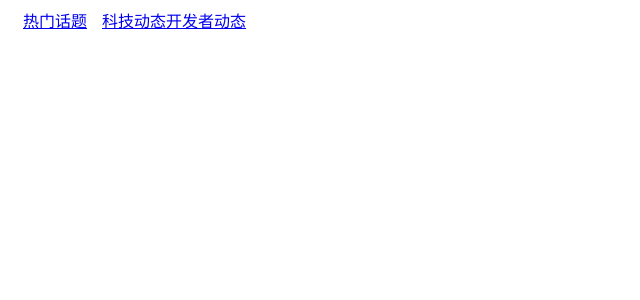
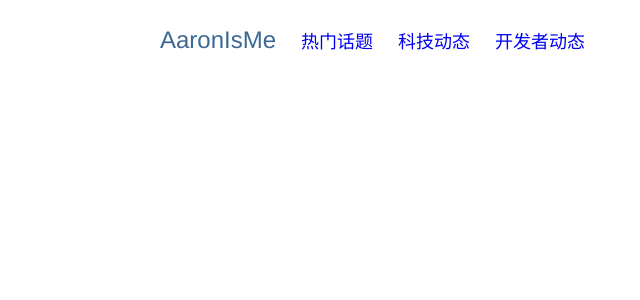
Before and after one commit to AC-Dolores/dolores-frontend, a React app: page / in a window 1280 px wide. Shown: the top 300 px of the page, without its empty margins (0-640 px from the left). Built offline with nearby package versions, Linux system fonts and the light colour scheme.

Commit message:
add the header css part

```diff
--- a/src/app-client.js
+++ b/src/app-client.js
@@ -1,6 +1,7 @@
 import React from 'react';
 import ReactDOM from 'react-dom';
 import { BrowserRouter } from 'react-router-dom'
+import './styles/index.scss'
 import App from './App';
 
 ReactDOM.render(
--- a/src/components/Header/Header.js
+++ b/src/components/Header/Header.js
@@ -3,9 +3,14 @@ import { Link, Route } from 'react-router-dom';
 import './Header.scss';
 
 export  default () => <header>
-  <nav className="Header">
-    <Link to="/topics" className="Link">热门话题</Link>
-    <Link to="/news">科技动态</Link>
-    <Link to="/news">开发者动态</Link>
-  </nav>
+  <div className="header">
+    <nav className="nav-bar">
+      <a className="logo">AaronIsMe</a>
+      <div className="link-box">
+        <Link to="/topics" className="link">热门话题</Link>
+        <Link to="/news" className="link">科技动态</Link>
+        <Link to="/news" className="link" >开发者动态</Link>
+      </div>
+    </nav>
+  </div>
 </header>
--- a/src/components/Header/Header.scss
+++ b/src/components/Header/Header.scss
@@ -1,7 +1,26 @@
-.Header {
-  padding-right: 10px;
-  color: blueviolet;
-  .Link{
-    margin: 0 15px;
+.header {
+  width: 960px;
+  height: 80px;
+  margin: 0 auto;
+  padding-top: 1px;
+
+  .nav-bar {
+    height:30px;
+    margin: 25px 0px;
+  }
+  .logo {
+    color: #3C6894;
+    font-size: 24px;
+    font-family: "Helvetica Neue", Helvetica, Arial, sans-serif;
+  };
+  .link-box {
+    display: inline-block;
+    width: 400px;
+    .link{
+      font-family: "Helvetica Neue", Helvetica, Arial, sans-serif;
+      font-size: 18px;
+      text-decoration: none;
+      margin: 0 0 0 25px;
+    }
   }
 }
--- /dev/null
+++ b/src/styles/index.scss
@@ -0,0 +1,42 @@
+html {
+  height: 100%;
+}
+
+body {
+  padding: 0;
+  margin: 0px;
+  min-height: 100%;
+}
+
+body * {
+  box-sizing: border-box;
+}
+
+body {
+  -webkit-font-smoothing: antialiased;
+  -moz-font-smoothing: antialiased;
+  -o-font-smoothing: antialiased;
+  > iframe {
+    display: none;
+  }
+}
+
+p {
+  margin: 0;
+}
+
+h1,
+h2,
+h3 {
+  margin: 0;
+}
+
+a,
+a:hover {
+  text-decoration: none;
+  outline: 0;
+}
+
+hr {
+  margin: 0;
+}
```
